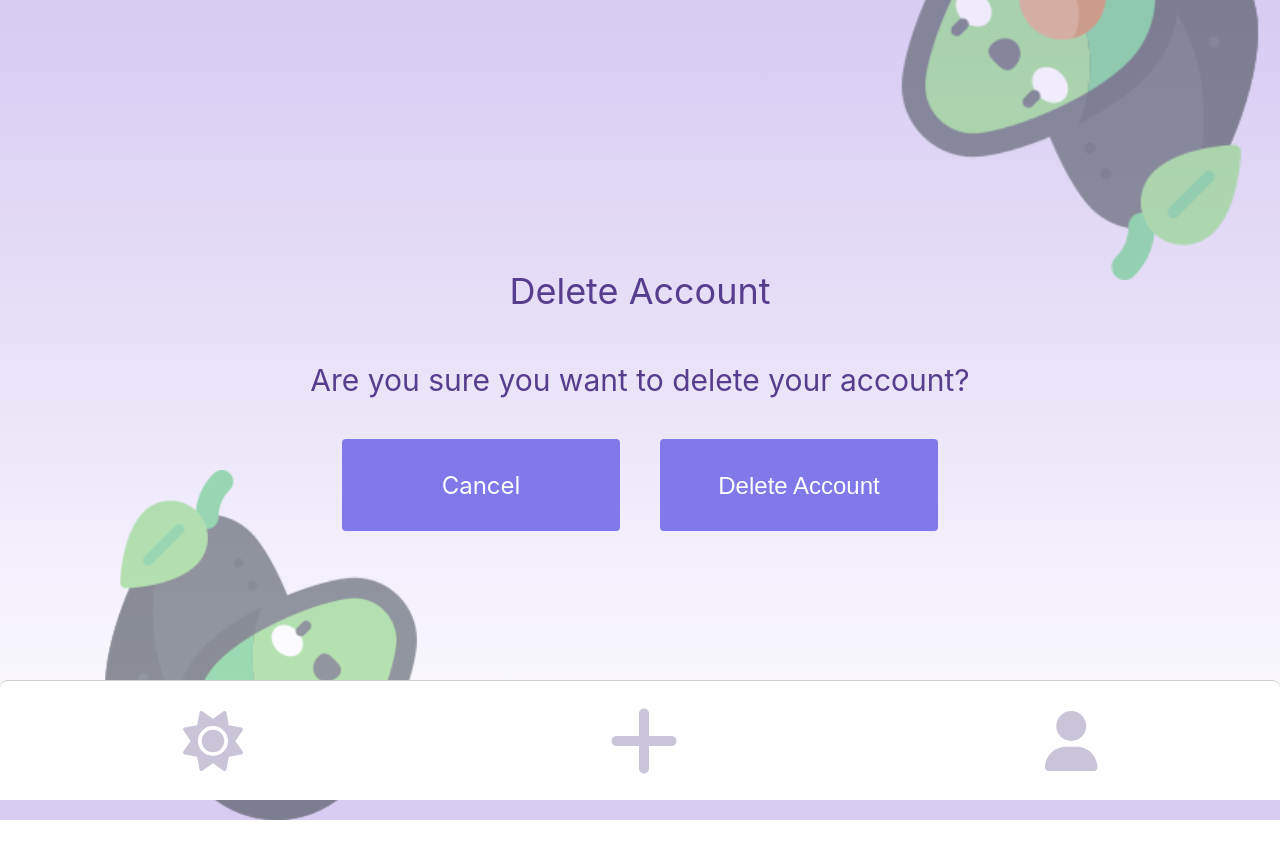
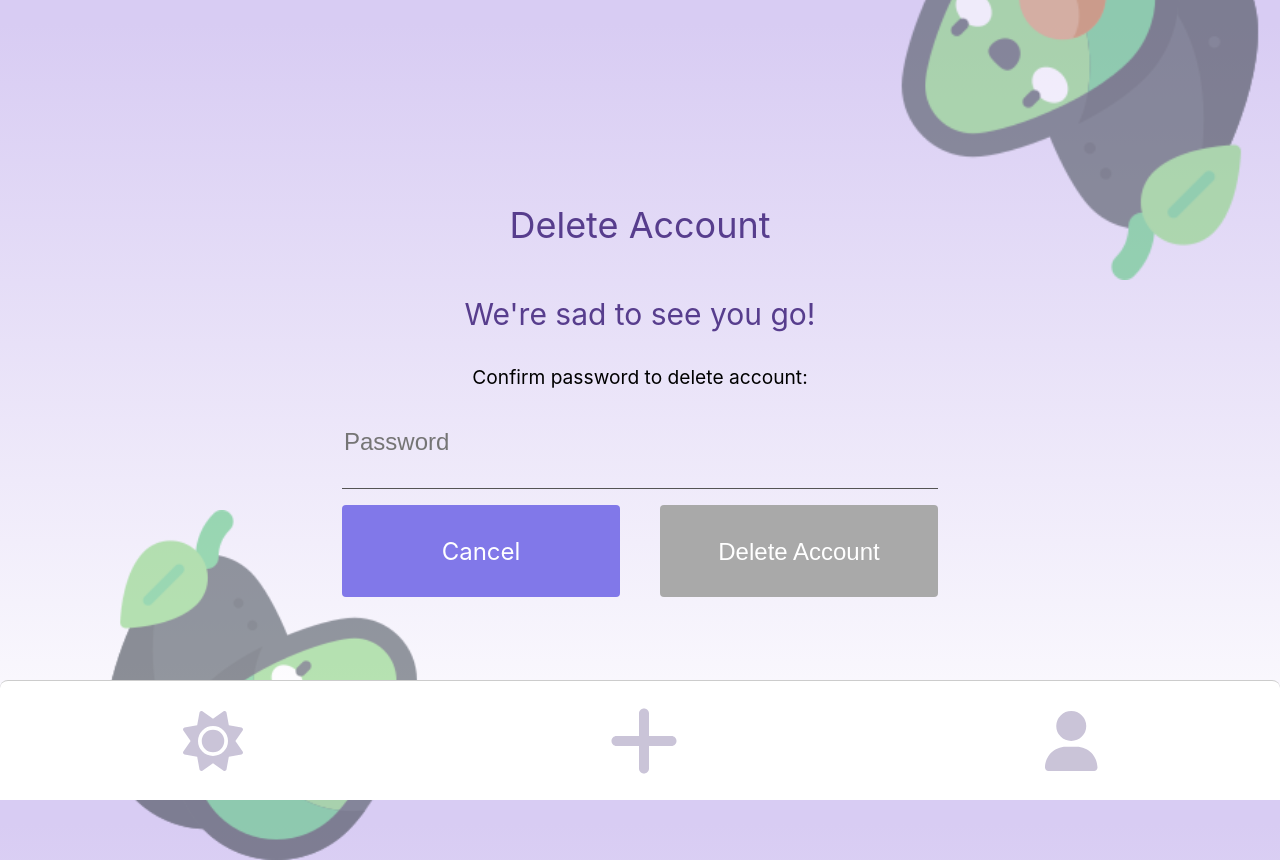
Before and after one commit to Glow-Carrots-App/glow-web, a Next.js app: page /settings/delete-account in a window 1280 px wide. Before the commit the page ends 820 px from the top, so only its background shows below. Built offline with nearby package versions, Linux system fonts and the light colour scheme; no server answers; sample sign-in values are in the browser's storage.

Commit message:
reauth for delete account and change email

```diff
--- a/components/DeleteAccount/index.js
+++ b/components/DeleteAccount/index.js
@@ -1,3 +1,5 @@
+import { useState } from "react";
+
 import { useAuth } from "../../context/AuthContext";
 import UserModel from "../../model/user";
 import FoodEntryModel from "../../model/foodEntry";
@@ -7,15 +9,18 @@ import SmallLinkedButton from "../SmallLinkedButton";
 import styles from "./styles.module.css";
 
 const DeleteAccount = () => {
+  const [password, setPassword] = useState("");
   const {
     deleteAccount,
     authedUser: { uid },
+    reauthenticate,
   } = useAuth();
 
   const handleDelete = async (e) => {
     e.preventDefault();
 
     try {
+      await reauthenticate(password);
       await deleteAccount();
       await UserModel.deleteUser(uid);
       await FoodEntryModel.deleteUserHistory(uid);
@@ -26,13 +31,30 @@ const DeleteAccount = () => {
 
   return (
     <div className={styles.container}>
-      <Heading2>Are you sure you want to delete your account?</Heading2>
-      <div className={styles.buttonPair}>
-        <SmallLinkedButton href="/settings">Cancel</SmallLinkedButton>
-        <button className={styles.smallButton} onClick={handleDelete}>
-          Delete Account
-        </button>
-      </div>
+      <Heading2>We're sad to see you go!</Heading2>
+      <form onSubmit={handleDelete} className={styles.deleteAccountForm}>
+        <label className={styles.deleteAccountText} htmlFor="password">
+          Confirm password to delete account:
+        </label>
+        <input
+          type="password"
+          name="password"
+          placeholder="Password"
+          value={password}
+          onChange={(e) => setPassword(e.target.value)}
+          className={styles.passwordField}
+          required
+        />
+        <div className={styles.buttonPair}>
+          <SmallLinkedButton href="/settings">Cancel</SmallLinkedButton>
+          <input
+            type="submit"
+            className={styles.smallButton}
+            value="Delete Account"
+            disabled={!password}
+          />
+        </div>
+      </form>
     </div>
   );
 };
--- a/components/DeleteAccount/styles.module.css
+++ b/components/DeleteAccount/styles.module.css
@@ -24,6 +24,29 @@
   background-color: var(--purple-light);
 }
 
+.smallButton:disabled {
+  background-color: darkgray;
+}
+
+.passwordField {
+  height: 50px;
+  width: 307px;
+  border-width: 0 0 1px;
+  border-color: black;
+  background: none;
+  margin-top: 8px;
+}
+
+.deleteAccountText {
+  font-size: smaller;
+}
+
+.deleteAccountForm {
+  display: flex;
+  flex-direction: column;
+  margin-top: 8px;
+}
+
 @media (min-width: 768px) {
   .buttonPair {
     gap: 40px;
@@ -34,4 +57,12 @@
     height: 92px;
     width: 278px;
   }
+  .passwordField {
+    height: 92px;
+    width: 596px;
+    font-size: 24px;
+  }
+  .deleteAccountText {
+    font-size: larger;
+  }
 }
--- a/components/SettingsInputs/styles.module.css
+++ b/components/SettingsInputs/styles.module.css
@@ -15,6 +15,14 @@
   background: none;
   height: 50px;
   width: 340px;
+  border-width: 0 0 1px;
+  border-color: black;
+}
+
+.password {
+  background: none;
+  height: 50px;
+  width: 222px;
   border-width: 0 0 1px;
   border-color: black;
 }
--- a/components/SignInForm/index.js
+++ b/components/SignInForm/index.js
@@ -46,7 +46,7 @@ const SignInForm = () => {
         autoComplete="current-password"
         placeholder="Password"
         value={password}
-        pattern={validatePasswordRegex}
+        pattern="[a-z]{1,15}"
         className={styles.signInFields}
         onInput={(e) => e.target.setCustomValidity(validatePasswordMsg)}
         onChange={(e) => setPassword(e.target.value)}
--- a/pages/settings/delete-account/styles.module.css
+++ b/pages/settings/delete-account/styles.module.css
@@ -8,7 +8,7 @@
 
 .avocado2 {
   position: absolute;
-  bottom: -20px;
+  bottom: -60px;
   opacity: 60%;
 }
 
--- a/utils/validatePassword.js
+++ b/utils/validatePassword.js
@@ -1,4 +1,5 @@
 export const validatePasswordRegex =
-  "^(?=.*[a-z])(?=.*[A-Z])(?=.*d)(?=.*[@$!%*?&])[A-Za-zd@$!%*?&]{8,}$";
+  "^(?=.*[a-z])(?=.*[A-Z])(?=.*[0-9])(?=.*[!@#$%^&*_=+-]).{8,}$";
+// ".*(?=.*[a-z])(?=.*[A-Z])(?=.*d)(?=.*[@$!%*?&])[A-Za-zd@$!%*?&]{8,}.*";
 export const validatePasswordMsg =
   "Password must be minimum eight characters, at least one uppercase letter, one lowercase letter, one number and one special character.";
```
Also changed, not shown: components/SettingsInputs/index.js (+31 -5 lines).
